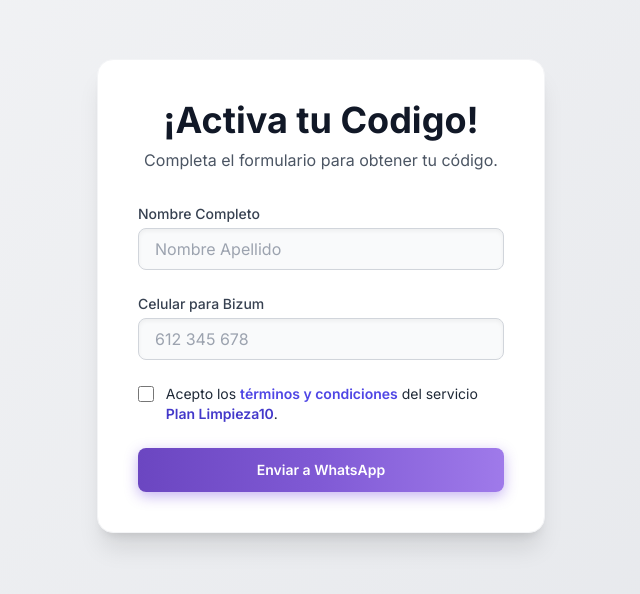
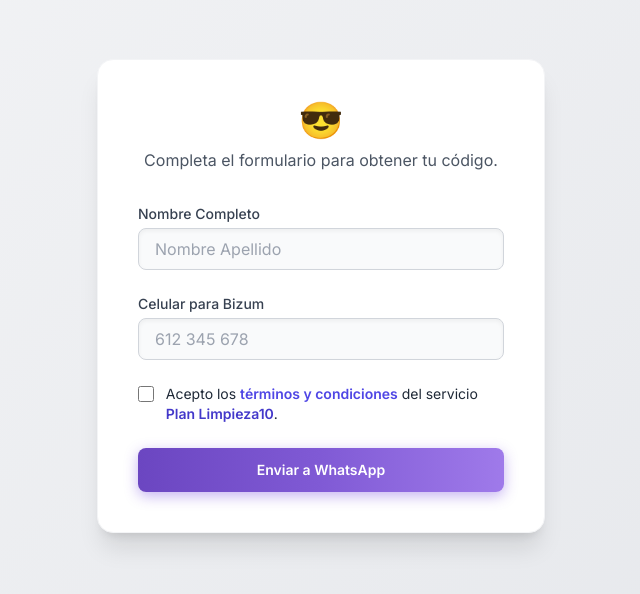
Before and after one commit to teechounamano/activar-referido, a plain HTML site: page index.html in a window 1280 px wide. Shown: the part 104-698 px from the top of the page, without its empty margins (319-959 px from the left). Drawn offline with nearby package versions, Linux system fonts and the light colour scheme.

Commit message:
0110index.html

```diff
--- a/index.html
+++ b/index.html
@@ -62,7 +62,7 @@
 <body class="bg-gray-100">
 
     <div class="form-container bg-white p-8 md:p-10 rounded-2xl shadow-xl border border-gray-100 transform transition-all duration-300 hover:shadow-2xl">
-        <h1 class="text-3xl md:text-4xl font-bold text-center text-gray-900 mb-2">¡Activa tu Codigo!</h1>
+        <h1 class="text-3xl md:text-4xl font-bold text-center text-gray-900 mb-2"> 😎 </h1>
         <p class="text-center text-gray-600 mb-8">Completa el formulario para obtener tu código.</p>
 
         <form id="contactForm" class="space-y-6">
```
